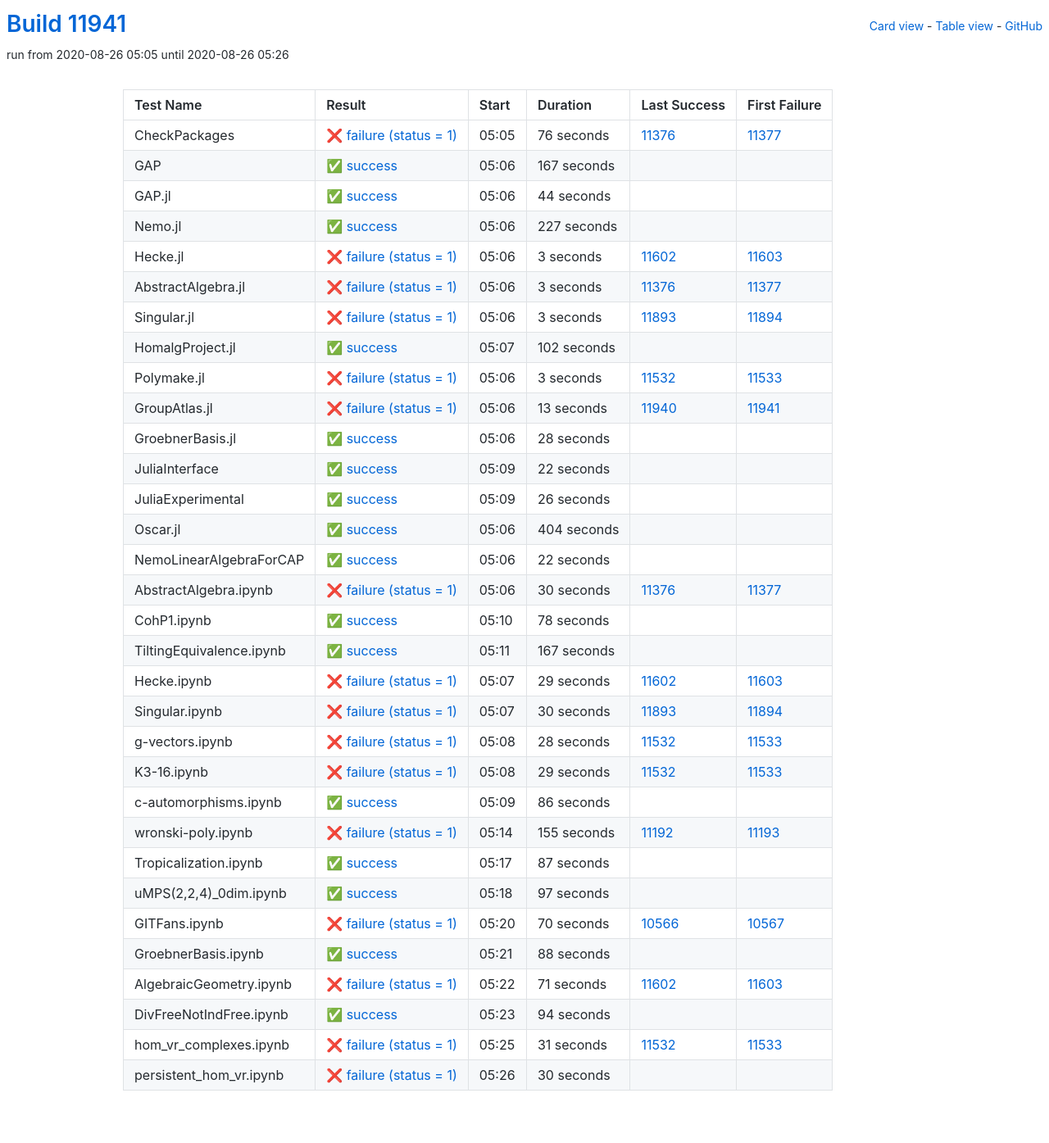
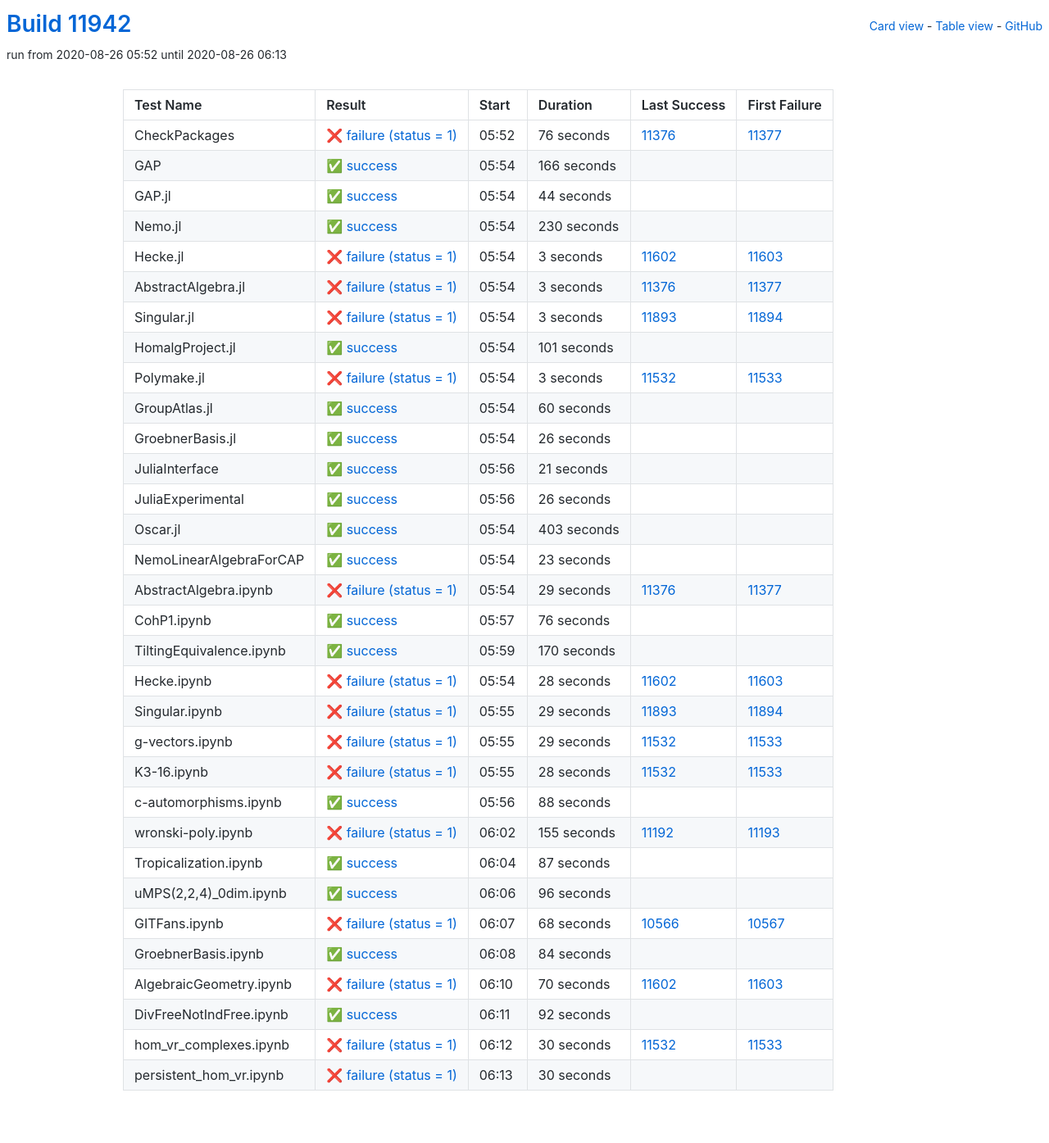
Before and after one commit to oscar-system/oscar-ci-status, a Jekyll site: the page built from table.html, in a window 1280 px wide. Shown: the whole page at 82% size. Built offline with Jekyll 4.4.1, drawn with Linux system fonts in a browser that asks for light colours.

Commit message:
Build #11942

```diff
--- a/_data/ci.yml
+++ b/_data/ci.yml
@@ -1,6 +1,6 @@
 ---
-build: 11941
-build_url: https://oscarci.mathematik.uni-kl.de/job/oscar/11941/
+build: 11942
+build_url: https://oscarci.mathematik.uni-kl.de/job/oscar/11942/
 job: oscar
 organization: oscar-system
 repo: oscar-ci-status
@@ -8,8 +8,8 @@
 tests:
 - name: CheckPackages
   id: checkpackages
-  log: https://oscarci.mathematik.uni-kl.de/job/oscar/11941/artifact/logs/build-11941/CheckPackages.log
-  start: 2020-08-26 05:05
+  log: https://oscarci.mathematik.uni-kl.de/job/oscar/11942/artifact/logs/build-11942/CheckPackages.log
+  start: 2020-08-26 05:52
   success: false
   exitcode: 1
   status: failure
@@ -20,20 +20,20 @@
   first_failure_url: https://oscarci.mathematik.uni-kl.de/job/oscar/11377/
 - name: GAP
   id: gap
-  log: https://oscarci.mathematik.uni-kl.de/job/oscar/11941/artifact/logs/build-11941/GAP.log
-  start: 2020-08-26 05:06
+  log: https://oscarci.mathematik.uni-kl.de/job/oscar/11942/artifact/logs/build-11942/GAP.log
+  start: 2020-08-26 05:54
   success: true
   exitcode: 0
   status: success
-  duration: 167
+  duration: 166
   last_success: false
   last_success_url:
   first_failure: false
   first_failure_url:
 - name: GAP.jl
   id: gap-jl
-  log: https://oscarci.mathematik.uni-kl.de/job/oscar/11941/artifact/logs/build-11941/GAP.jl.log
-  start: 2020-08-26 05:06
+  log: https://oscarci.mathematik.uni-kl.de/job/oscar/11942/artifact/logs/build-11942/GAP.jl.log
+  start: 2020-08-26 05:54
   success: true
   exitcode: 0
   status: success
@@ -44,20 +44,20 @@
   first_failure_url:
 - name: Nemo.jl
   id: nemo-jl
-  log: https://oscarci.mathematik.uni-kl.de/job/oscar/11941/artifact/logs/build-11941/Nemo.jl.log
-  start: 2020-08-26 05:06
+  log: https://oscarci.mathematik.uni-kl.de/job/oscar/11942/artifact/logs/build-11942/Nemo.jl.log
+  start: 2020-08-26 05:54
   success: true
   exitcode: 0
   status: success
-  duration: 227
+  duration: 230
   last_success: false
   last_success_url:
   first_failure: false
   first_failure_url:
 - name: Hecke.jl
   id: hecke-jl
-  log: https://oscarci.mathematik.uni-kl.de/job/oscar/11941/artifact/logs/build-11941/Hecke.jl.log
-  start: 2020-08-26 05:06
+  log: https://oscarci.mathematik.uni-kl.de/job/oscar/11942/artifact/logs/build-11942/Hecke.jl.log
+  start: 2020-08-26 05:54
   success: false
   exitcode: 1
   status: failure
@@ -68,8 +68,8 @@
   first_failure_url: https://oscarci.mathematik.uni-kl.de/job/oscar/11603/
 - name: AbstractAlgebra.jl
   id: abstractalgebra-jl
-  log: https://oscarci.mathematik.uni-kl.de/job/oscar/11941/artifact/logs/build-11941/AbstractAlgebra.jl.log
-  start: 2020-08-26 05:06
+  log: https://oscarci.mathematik.uni-kl.de/job/oscar/11942/artifact/logs/build-11942/AbstractAlgebra.jl.log
+  start: 2020-08-26 05:54
   success: false
   exitcode: 1
   status: failure
@@ -80,8 +80,8 @@
   first_failure_url: https://oscarci.mathematik.uni-kl.de/job/oscar/11377/
 - name: Singular.jl
   id: singular-jl
-  log: https://oscarci.mathematik.uni-kl.de/job/oscar/11941/artifact/logs/build-11941/Singular.jl.log
-  start: 2020-08-26 05:06
+  log: https://oscarci.mathematik.uni-kl.de/job/oscar/11942/artifact/logs/build-11942/Singular.jl.log
+  start: 2020-08-26 05:54
   success: false
   exitcode: 1
   status: failure
@@ -92,20 +92,20 @@
   first_failure_url: https://oscarci.mathematik.uni-kl.de/job/oscar/11894/
 - name: HomalgProject.jl
   id: homalgproject-jl
-  log: https://oscarci.mathematik.uni-kl.de/job/oscar/11941/artifact/logs/build-11941/HomalgProject.jl.log
-  start: 2020-08-26 05:07
+  log: https://oscarci.mathematik.uni-kl.de/job/oscar/11942/artifact/logs/build-11942/HomalgProject.jl.log
+  start: 2020-08-26 05:54
   success: true
   exitcode: 0
   status: success
-  duration: 102
+  duration: 101
   last_success: false
   last_success_url:
   first_failure: false
   first_failure_url:
 - name: Polymake.jl
   id: polymake-jl
-  log: https://oscarci.mathematik.uni-kl.de/job/oscar/11941/artifact/logs/build-11941/Polymake.jl.log
-  start: 2020-08-26 05:06
+  log: https://oscarci.mathematik.uni-kl.de/job/oscar/11942/artifact/logs/build-11942/Polymake.jl.log
+  start: 2020-08-26 05:54
   success: false
   exitcode: 1
   status: failure
@@ -116,44 +116,44 @@
   first_failure_url: https://oscarci.mathematik.uni-kl.de/job/oscar/11533/
 - name: GroupAtlas.jl
   id: groupatlas-jl
-  log: https://oscarci.mathematik.uni-kl.de/job/oscar/11941/artifact/logs/build-11941/GroupAtlas.jl.log
-  start: 2020-08-26 05:06
-  success: false
-  exitcode: 1
-  status: failure
-  duration: 13
-  last_success: 11940
-  last_success_url: https://oscarci.mathematik.uni-kl.de/job/oscar/11940/
-  first_failure: 11941
-  first_failure_url: https://oscarci.mathematik.uni-kl.de/job/oscar/11941/
-- name: GroebnerBasis.jl
-  id: groebnerbasis-jl
-  log: https://oscarci.mathematik.uni-kl.de/job/oscar/11941/artifact/logs/build-11941/GroebnerBasis.jl.log
-  start: 2020-08-26 05:06
+  log: https://oscarci.mathematik.uni-kl.de/job/oscar/11942/artifact/logs/build-11942/GroupAtlas.jl.log
+  start: 2020-08-26 05:54
   success: true
   exitcode: 0
   status: success
-  duration: 28
+  duration: 60
+  last_success: false
+  last_success_url:
+  first_failure: false
+  first_failure_url:
+- name: GroebnerBasis.jl
+  id: groebnerbasis-jl
+  log: https://oscarci.mathematik.uni-kl.de/job/oscar/11942/artifact/logs/build-11942/GroebnerBasis.jl.log
+  start: 2020-08-26 05:54
+  success: true
+  exitcode: 0
+  status: success
+  duration: 26
   last_success: false
   last_success_url:
   first_failure: false
   first_failure_url:
 - name: JuliaInterface
   id: juliainterface
-  log: https://oscarci.mathematik.uni-kl.de/job/oscar/11941/artifact/logs/build-11941/JuliaInterface.log
-  start: 2020-08-26 05:09
+  log: https://oscarci.mathematik.uni-kl.de/job/oscar/11942/artifact/logs/build-11942/JuliaInterface.log
+  start: 2020-08-26 05:56
   success: true
   exitcode: 0
   status: success
-  duration: 22
+  duration: 21
   last_success: false
   last_success_url:
   first_failure: false
   first_failure_url:
 - name: JuliaExperimental
   id: juliaexperimental
-  log: https://oscarci.mathematik.uni-kl.de/job/oscar/11941/artifact/logs/build-11941/JuliaExperimental.log
-  start: 2020-08-26 05:09
+  log: https://oscarci.mathematik.uni-kl.de/job/oscar/11942/artifact/logs/build-11942/JuliaExperimental.log
+  start: 2020-08-26 05:56
   success: true
   exitcode: 0
   status: success
@@ -164,92 +164,104 @@
   first_failure_url:
 - name: Oscar.jl
   id: oscar-jl
-  log: https://oscarci.mathematik.uni-kl.de/job/oscar/11941/artifact/logs/build-11941/Oscar.jl.log
-  start: 2020-08-26 05:06
+  log: https://oscarci.mathematik.uni-kl.de/job/oscar/11942/artifact/logs/build-11942/Oscar.jl.log
+  start: 2020-08-26 05:54
   success: true
   exitcode: 0
   status: success
-  duration: 404
+  duration: 403
   last_success: false
   last_success_url:
   first_failure: false
   first_failure_url:
 - name: NemoLinearAlgebraForCAP
   id: nemolinearalgebraforcap
-  log: https://oscarci.mathematik.uni-kl.de/job/oscar/11941/artifact/logs/build-11941/NemoLinearAlgebraForCAP.log
-  start: 2020-08-26 05:06
+  log: https://oscarci.mathematik.uni-kl.de/job/oscar/11942/artifact/logs/build-11942/NemoLinearAlgebraForCAP.log
+  start: 2020-08-26 05:54
   success: true
   exitcode: 0
   status: success
-  duration: 22
+  duration: 23
   last_success: false
   last_success_url:
   first_failure: false
   first_failure_url:
 - name: AbstractAlgebra.ipynb
   id: abstractalgebra-ipynb
-  log: https://oscarci.mathematik.uni-kl.de/job/oscar/11941/artifact/logs/build-11941/AbstractAlgebra.ipynb.log
-  start: 2020-08-26 05:06
+  log: https://oscarci.mathematik.uni-kl.de/job/oscar/11942/artifact/logs/build-11942/AbstractAlgebra.ipynb.log
+  start: 2020-08-26 05:54
   success: false
   exitcode: 1
   status: failure
-  duration: 30
+  duration: 29
   last_success: 11376
   last_success_url: https://oscarci.mathematik.uni-kl.de/job/oscar/11376/
   first_failure: 11377
   first_failure_url: https://oscarci.mathematik.uni-kl.de/job/oscar/11377/
 - name: CohP1.ipynb
   id: cohp1-ipynb
-  log: https://oscarci.mathematik.uni-kl.de/job/oscar/11941/artifact/logs/build-11941/CohP1.ipynb.log
-  start: 2020-08-26 05:10
+  log: https://oscarci.mathematik.uni-kl.de/job/oscar/11942/artifact/logs/build-11942/CohP1.ipynb.log
+  start: 2020-08-26 05:57
   success: true
   exitcode: 0
   status: success
-  duration: 78
+  duration: 76
   last_success: false
   last_success_url:
   first_failure: false
   first_failure_url:
 - name: TiltingEquivalence.ipynb
   id: tiltingequivalence-ipynb
-  log: https://oscarci.mathematik.uni-kl.de/job/oscar/11941/artifact/logs/build-11941/TiltingEquivalence.ipynb.log
-  start: 2020-08-26 05:11
+  log: https://oscarci.mathematik.uni-kl.de/job/oscar/11942/artifact/logs/build-11942/TiltingEquivalence.ipynb.log
+  start: 2020-08-26 05:59
   success: true
   exitcode: 0
   status: success
-  duration: 167
+  duration: 170
   last_success: false
   last_success_url:
   first_failure: false
   first_failure_url:
 - name: Hecke.ipynb
   id: hecke-ipynb
-  log: https://oscarci.mathematik.uni-kl.de/job/oscar/11941/artifact/logs/build-11941/Hecke.ipynb.log
-  start: 2020-08-26 05:07
+  log: https://oscarci.mathematik.uni-kl.de/job/oscar/11942/artifact/logs/build-11942/Hecke.ipynb.log
+  start: 2020-08-26 05:54
   success: false
   exitcode: 1
   status: failure
-  duration: 29
+  duration: 28
   last_success: 11602
   last_success_url: https://oscarci.mathematik.uni-kl.de/job/oscar/11602/
   first_failure: 11603
   first_failure_url: https://oscarci.mathematik.uni-kl.de/job/oscar/11603/
 - name: Singular.ipynb
   id: singular-ipynb
-  log: https://oscarci.mathematik.uni-kl.de/job/oscar/11941/artifact/logs/build-11941/Singular.ipynb.log
-  start: 2020-08-26 05:07
+  log: https://oscarci.mathematik.uni-kl.de/job/oscar/11942/artifact/logs/build-11942/Singular.ipynb.log
+  start: 2020-08-26 05:55
   success: false
   exitcode: 1
   status: failure
-  duration: 30
+  duration: 29
   last_success: 11893
   last_success_url: https://oscarci.mathematik.uni-kl.de/job/oscar/11893/
   first_failure: 11894
   first_failure_url: https://oscarci.mathematik.uni-kl.de/job/oscar/11894/
 - name: g-vectors.ipynb
   id: g-vectors-ipynb
-  log: https://oscarci.mathematik.uni-kl.de/job/oscar/11941/artifact/logs/build-11941/g-vectors.ipynb.log
-  start: 2020-08-26 05:08
+  log: https://oscarci.mathematik.uni-kl.de/job/oscar/11942/artifact/logs/build-11942/g-vectors.ipynb.log
+  start: 2020-08-26 05:55
+  success: false
+  exitcode: 1
+  status: failure
+  duration: 29
+  last_success: 11532
+  last_success_url: https://oscarci.mathematik.uni-kl.de/job/oscar/11532/
+  first_failure: 11533
+  first_failure_url: https://oscarci.mathematik.uni-kl.de/job/oscar/11533/
+- name: K3-16.ipynb
+  id: k3-16-ipynb
+  log: https://oscarci.mathematik.uni-kl.de/job/oscar/11942/artifact/logs/build-11942/K3-16.ipynb.log
+  start: 2020-08-26 05:55
   success: false
   exitcode: 1
   status: failure
@@ -258,34 +270,22 @@
   last_success_url: https://oscarci.mathematik.uni-kl.de/job/oscar/11532/
   first_failure: 11533
   first_failure_url: https://oscarci.mathematik.uni-kl.de/job/oscar/11533/
-- name: K3-16.ipynb
-  id: k3-16-ipynb
-  log: https://oscarci.mathematik.uni-kl.de/job/oscar/11941/artifact/logs/build-11941/K3-16.ipynb.log
-  start: 2020-08-26 05:08
-  success: false
-  exitcode: 1
-  status: failure
-  duration: 29
-  last_success: 11532
-  last_success_url: https://oscarci.mathematik.uni-kl.de/job/oscar/11532/
-  first_failure: 11533
-  first_failure_url: https://oscarci.mathematik.uni-kl.de/job/oscar/11533/
 - name: c-automorphisms.ipynb
   id: c-automorphisms-ipynb
-  log: https://oscarci.mathematik.uni-kl.de/job/oscar/11941/artifact/logs/build-11941/c-automorphisms.ipynb.log
-  start: 2020-08-26 05:09
+  log: https://oscarci.mathematik.uni-kl.de/job/oscar/11942/artifact/logs/build-11942/c-automorphisms.ipynb.log
+  start: 2020-08-26 05:56
   success: true
   exitcode: 0
   status: success
-  duration: 86
+  duration: 88
   last_success: false
   last_success_url:
   first_failure: false
   first_failure_url:
 - name: wronski-poly.ipynb
   id: wronski-poly-ipynb
-  log: https://oscarci.mathematik.uni-kl.de/job/oscar/11941/artifact/logs/build-11941/wronski-poly.ipynb.log
-  start: 2020-08-26 05:14
+  log: https://oscarci.mathematik.uni-kl.de/job/oscar/11942/artifact/logs/build-11942/wronski-poly.ipynb.log
+  start: 2020-08-26 06:02
   success: false
   exitcode: 1
   status: failure
@@ -296,8 +296,8 @@
   first_failure_url: https://oscarci.mathematik.uni-kl.de/job/oscar/11193/
 - name: Tropicalization.ipynb
   id: tropicalization-ipynb
-  log: https://oscarci.mathematik.uni-kl.de/job/oscar/11941/artifact/logs/build-11941/Tropicalization.ipynb.log
-  start: 2020-08-26 05:17
+  log: https://oscarci.mathematik.uni-kl.de/job/oscar/11942/artifact/logs/build-11942/Tropicalization.ipynb.log
+  start: 2020-08-26 06:04
   success: true
   exitcode: 0
   status: success
@@ -308,80 +308,80 @@
   first_failure_url:
 - name: uMPS(2,2,4)_0dim.ipynb
   id: umps-2-2-4-0dim-ipynb
-  log: https://oscarci.mathematik.uni-kl.de/job/oscar/11941/artifact/logs/build-11941/uMPS-2-2-4-_0dim.ipynb.log
-  start: 2020-08-26 05:18
+  log: https://oscarci.mathematik.uni-kl.de/job/oscar/11942/artifact/logs/build-11942/uMPS-2-2-4-_0dim.ipynb.log
+  start: 2020-08-26 06:06
   success: true
   exitcode: 0
   status: success
-  duration: 97
+  duration: 96
   last_success: false
   last_success_url:
   first_failure: false
   first_failure_url:
 - name: GITFans.ipynb
   id: gitfans-ipynb
-  log: https://oscarci.mathematik.uni-kl.de/job/oscar/11941/artifact/logs/build-11941/GITFans.ipynb.log
-  start: 2020-08-26 05:20
+  log: https://oscarci.mathematik.uni-kl.de/job/oscar/11942/artifact/logs/build-11942/GITFans.ipynb.log
+  start: 2020-08-26 06:07
   success: false
   exitcode: 1
   status: failure
-  duration: 70
+  duration: 68
   last_success: 10566
   last_success_url: https://oscarci.mathematik.uni-kl.de/job/oscar/10566/
   first_failure: 10567
   first_failure_url: https://oscarci.mathematik.uni-kl.de/job/oscar/10567/
 - name: GroebnerBasis.ipynb
   id: groebnerbasis-ipynb
-  log: https://oscarci.mathematik.uni-kl.de/job/oscar/11941/artifact/logs/build-11941/GroebnerBasis.ipynb.log
-  start: 2020-08-26 05:21
+  log: https://oscarci.mathematik.uni-kl.de/job/oscar/11942/artifact/logs/build-11942/GroebnerBasis.ipynb.log
+  start: 2020-08-26 06:08
   success: true
   exitcode: 0
   status: success
-  duration: 88
+  duration: 84
   last_success: false
   last_success_url:
   first_failure: false
   first_failure_url:
 - name: AlgebraicGeometry.ipynb
   id: algebraicgeometry-ipynb
-  log: https://oscarci.mathematik.uni-kl.de/job/oscar/11941/artifact/logs/build-11941/AlgebraicGeometry.ipynb.log
-  start: 2020-08-26 05:22
+  log: https://oscarci.mathematik.uni-kl.de/job/oscar/11942/artifact/logs/build-11942/AlgebraicGeometry.ipynb.log
+  start: 2020-08-26 06:10
   success: false
   exitcode: 1
   status: failure
-  duration: 71
+  duration: 70
   last_success: 11602
   last_success_url: https://oscarci.mathematik.uni-kl.de/job/oscar/11602/
   first_failure: 11603
   first_failure_url: https://oscarci.mathematik.uni-kl.de/job/oscar/11603/
 - name: DivFreeNotIndFree.ipynb
   id: divfreenotindfree-ipynb
-  log: https://oscarci.mathematik.uni-kl.de/job/oscar/11941/artifact/logs/build-11941/DivFreeNotIndFree.ipynb.log
-  start: 2020-08-26 05:23
+  log: https://oscarci.mathematik.uni-kl.de/job/oscar/11942/artifact/logs/build-11942/DivFreeNotIndFree.ipynb.log
+  start: 2020-08-26 06:11
   success: true
   exitcode: 0
   status: success
-  duration: 94
+  duration: 92
   last_success: false
   last_success_url:
   first_failure: false
   first_failure_url:
 - name: hom_vr_complexes.ipynb
   id: hom-vr-complexes-ipynb
-  log: https://oscarci.mathematik.uni-kl.de/job/oscar/11941/artifact/logs/build-11941/hom_vr_complexes.ipynb.log
-  start: 2020-08-26 05:25
+  log: https://oscarci.mathematik.uni-kl.de/job/oscar/11942/artifact/logs/build-11942/hom_vr_complexes.ipynb.log
+  start: 2020-08-26 06:12
   success: false
   exitcode: 1
   status: failure
-  duration: 31
+  duration: 30
   last_success: 11532
   last_success_url: https://oscarci.mathematik.uni-kl.de/job/oscar/11532/
   first_failure: 11533
   first_failure_url: https://oscarci.mathematik.uni-kl.de/job/oscar/11533/
 - name: persistent_hom_vr.ipynb
   id: persistent-hom-vr-ipynb
-  log: https://oscarci.mathematik.uni-kl.de/job/oscar/11941/artifact/logs/build-11941/persistent_hom_vr.ipynb.log
-  start: 2020-08-26 05:26
+  log: https://oscarci.mathematik.uni-kl.de/job/oscar/11942/artifact/logs/build-11942/persistent_hom_vr.ipynb.log
+  start: 2020-08-26 06:13
   success: false
   exitcode: 1
   status: failure
```
Also changed, not shown: README.md.
